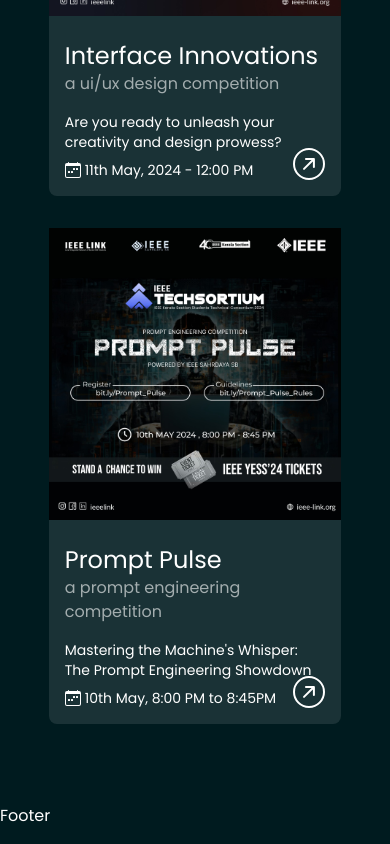
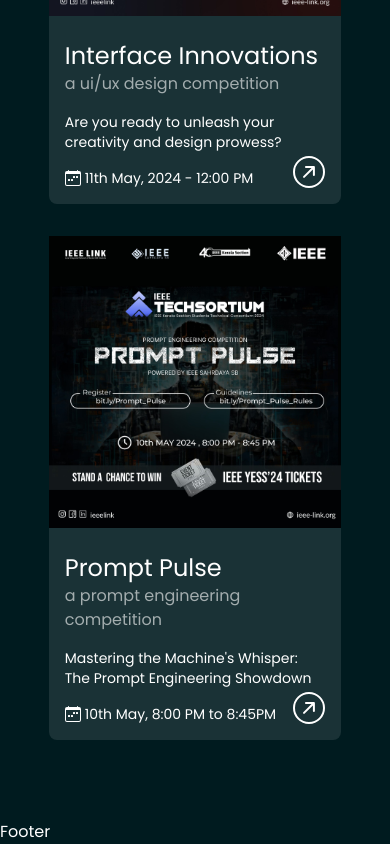
Before and after one commit to NoSineB/techsortium, a Vue app: page / in a window 390 px wide. Shown: the part 3005-3849 px from the top of the page. Built offline with nearby package versions, Linux system fonts and the light colour scheme.

Commit message:
404 Added

```diff
--- a/src/components/Card.vue
+++ b/src/components/Card.vue
@@ -12,7 +12,7 @@
                     </p>
                 </div>
                 <div class="">
-                    <p class="text-sm sm:block md:text-base flex items-center mt-2">
+                    <p class="text-sm sm:block md:text-base flex items-center mt-4">
                         <span class="inline-block me-1">
                             <svg xmlns="http://www.w3.org/2000/svg" width="16" height="16" fill="currentColor" class="" viewBox="0 0 16 16">
                                 <path d="M11 6.5a.5.5 0 0 1 .5-.5h1a.5.5 0 0 1 .5.5v1a.5.5 0 0 1-.5.5h-1a.5.5 0 0 1-.5-.5zm-3 0a.5.5 0 0 1 .5-.5h1a.5.5 0 0 1 .5.5v1a.5.5 0 0 1-.5.5h-1a.5.5 0 0 1-.5-.5zm-5 3a.5.5 0 0 1 .5-.5h1a.5.5 0 0 1 .5.5v1a.5.5 0 0 1-.5.5h-1a.5.5 0 0 1-.5-.5zm3 0a.5.5 0 0 1 .5-.5h1a.5.5 0 0 1 .5.5v1a.5.5 0 0 1-.5.5h-1a.5.5 0 0 1-.5-.5z"/>
--- a/src/router/index.js
+++ b/src/router/index.js
@@ -1,5 +1,6 @@
 import { createRouter, createWebHistory } from 'vue-router'
 import HomeView from '../views/HomeView.vue'
+import NotFoundView from '@/views/NotFoundView.vue'
 
 const router = createRouter({
   history: createWebHistory(import.meta.env.BASE_URL),
@@ -9,6 +10,11 @@
       name: 'home',
       component: HomeView
     },
+    {
+      path: '/:notFound',
+      name: '404',
+      component: NotFoundView
+    },
   ]
 })
 
--- /dev/null
+++ b/src/views/NotFoundView.vue
@@ -0,0 +1,7 @@
+<template>
+    <div class="bg-[#001b1f] h-screen flex justify-center items-center">
+        <p class="text-white/60 text-2xl">
+            404 | Not Found
+        </p>
+    </div>
+</template>
```
